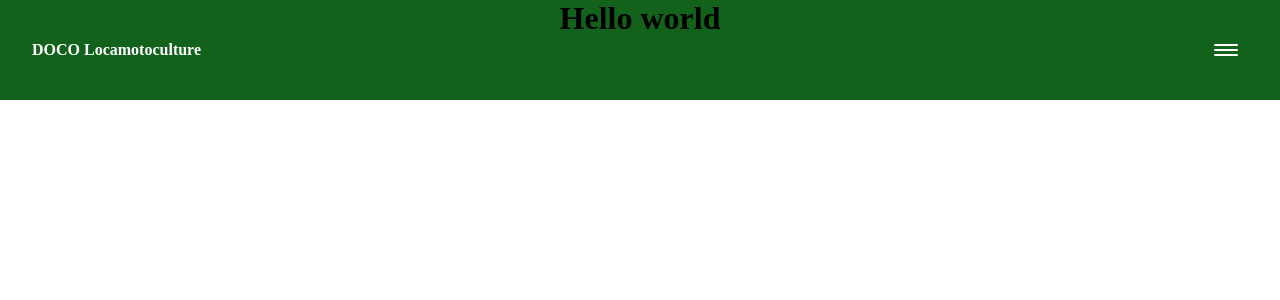
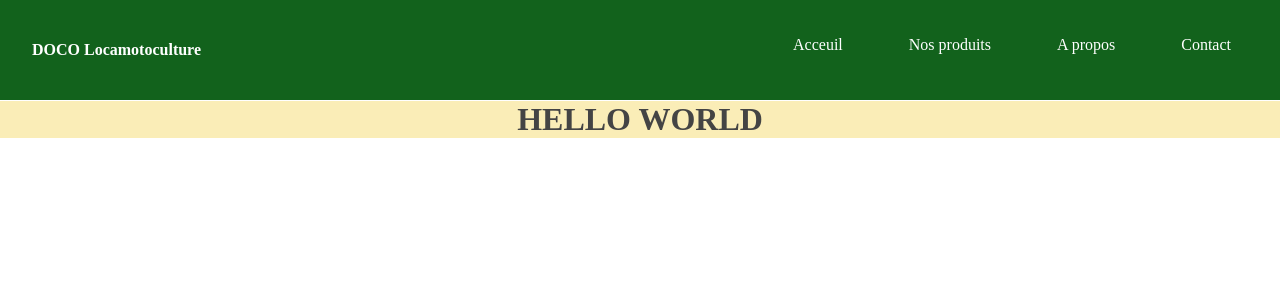
Before and after one commit to Mondot547/SARLDocoLocamotoculture, a React (Create React App) app: page / in a window 1280 px wide. Shown: the top 300 px of the page. Built offline with nearby package versions, Linux system fonts and the light colour scheme.

Commit message:
finition de la navbar destop

```diff
--- a/src/App.js
+++ b/src/App.js
@@ -1,6 +1,5 @@
 import React from 'react';
 import { Route, Routes, BrowserRouter } from 'react-router-dom';
-import Nav from './components/menu/Nav';
 import Home from './pages/Home';
 import './pages/Products';
 import './pages/About';
@@ -13,9 +12,6 @@ const App = () => {
   return (
 
     <BrowserRouter>
-      <header>
-        <Nav />
-      </header>
       <Routes>
         <Route path="/" element={<Home />} />
         <Route path="/products" element="products" />
--- a/src/components/menu/Nav.jsx
+++ b/src/components/menu/Nav.jsx
@@ -18,10 +18,23 @@ const Nav = () => {
     <nav className={navOpen ? 'nav-open' : ''}>
       <div className="nav-container">
         <div className="navbar">
-            <div className="nav-logo">
-              <p>DOCO Locamotoculture</p>
-            </div>
-
+          <div className="nav-logo">
+            <p>DOCO Locamotoculture</p>
+          </div>
+          <ul className="nav-links-desktop">
+            <li className="nav-item-desktop">
+              <Link to="/">Acceuil</Link>
+            </li>
+            <li className="nav-item-desktop">
+              <Link to="/products">Nos produits</Link>
+            </li>
+            <li className="nav-item-desktop">
+              <Link to="/about">A propos</Link>
+            </li>
+            <li className="nav-item-desktop">
+              <Link to="/contact">Contact</Link>
+            </li>
+          </ul>
 
           <div className="menu-toggle" onClick={toggleNav}>
             <div
--- a/src/components/menu/Nav.scss
+++ b/src/components/menu/Nav.scss
@@ -1,3 +1,22 @@
+//definition du breakpoint desktop
+$breakpoint: (
+    desktop: 1100px,
+    mobile: 350px
+);
+
+//creation des mixin
+@mixin mobile {
+    @media srceen and (min-width: map-get($breakpoint, mobile)) {
+        @content;
+    }
+}
+
+@mixin desktop {
+    @media screen and (min-width: map-get($breakpoint, desktop)) {
+        @content;
+    }
+}
+
 //Définition des variables
 $nav-bg: #12621C;
 $line-color: #fff;
@@ -6,11 +25,15 @@ $hambox-bg: #023509;
 
 //style de base de la nav
 nav {
-    position: fixed;
+    position: relative;
     background: $nav-bg;
     width: 100%;
     top: 0;
     left: 0;
+
+    .nav-container {
+
+
 
         //Style des éléments de la berre de navigation
         .navbar {
@@ -20,6 +43,45 @@ nav {
             align-items: center;
             padding: 2em;
 
+            .nav-links-desktop {
+
+                display: none;
+
+                @include desktop {
+                    position: relative;
+                    width: 100%;
+                    height: 30px;
+                    display: inline-flex;
+                    justify-content: flex-end;
+                    list-style: none;
+                    gap: 2rem;
+                }
+
+                .nav-item-desktop {
+                    border: 1px solid transparent;
+
+                    &:hover {
+                        @include desktop {
+                        position: relative;
+                        border: 1px solid $line-color;
+                        border-radius: 10px;
+                        }
+                    }
+
+                    a {
+                        text-decoration: none;
+                        color: $line-color;
+                        margin: 1rem;
+
+                        &:hover {
+                            border: 1px solid $line-color;
+                        }
+                        &:visited {
+                            color: $line-color;
+                        }
+                    }
+                }
+            }
 
             //Style du logo de la barre de navigation
             .nav-logo {
@@ -37,6 +99,10 @@ nav {
                 width: 100%;
                 cursor: pointer;
 
+                @include desktop {
+                    display: none;
+                }
+
 
                 //Style de la boite du hamburger
                 .hambox {
@@ -50,6 +116,10 @@ nav {
                     border-radius: 50%;
                     transition: 0.3s ease;
                     padding-top: 1em;
+
+                    @include desktop {
+                        display: none;
+                    }
 
 
                     &:hover {
@@ -75,7 +145,7 @@ nav {
                     .lineTop {
 
                         &.spin {
-                        margin: 0.2rem 0.6rem;
+                            margin: 0.3rem 0.65rem;
                             transform: rotate(135deg);
                             color: $line-color;
 
@@ -91,7 +161,7 @@ nav {
                     .lineBottom {
 
                         &.spin {
-                        margin: -0.5rem 0.6rem;
+                            margin: -0.55rem 0.7rem;
                             transform: rotate(225deg);
                             color: $line-color;
                         }
@@ -105,6 +175,9 @@ nav {
 
         //Style de l'overlay
         .nav-overlay {
+            position: relative;
+            z-index: 2;
+            top: 30rem;
             background: $nav-bg;
             width: 100%;
             opacity: 0;
@@ -112,6 +185,10 @@ nav {
             transition: all 2s cubic-bezier(0.075, 0.82, 0.165, 1);
             border-bottom-left-radius: 20px;
             border-bottom-right-radius: 20px;
+
+            @include desktop {
+                display: none;
+            }
 
 
             //Style du group de link overlay
@@ -130,7 +207,8 @@ nav {
                     padding: 0.5em;
                     margin: 0.5rem;
 
-                &:hover, &:focus-within {
+                    &:hover,
+                    &:focus-within {
                         border: 1px solid $line-color;
                         border-radius: 10px;
                         transition: all 0.2s ease;
@@ -152,6 +230,8 @@ nav {
             }
         }
 
+    }
+
     //Style de la barre de navigation lorsqu'elle est ouverte
     &.nav-open {
         .nav-overlay {
@@ -166,8 +246,6 @@ nav {
         //Style de la boite et des lignes quand l'overlay apparait
         .hambox .lineTop {
             transform: rotate(45deg);
-            top: 50%;
-            margin-top: -1px;
         }
 
         .hambox .lineMiddle {
@@ -176,8 +254,6 @@ nav {
 
         .hambox .lineBottom {
             transform: rotate(-45deg);
-            top: 50%;
-            margin-top: -1px;
         }
     }
 }
--- a/src/pages/Home.jsx
+++ b/src/pages/Home.jsx
@@ -1,11 +1,15 @@
 import React from 'react';
 import './scss/Home.scss';
+import Nav from '../components/menu/Nav';
 
 const Home = () => {
     return (
         <>
+            <header>
+                <Nav />
+            </header>
             <main>
-                <h1>Hello world</h1>
+                <h1>hello world</h1>
             </main>
         </>
     );
--- a/src/pages/scss/Home.scss
+++ b/src/pages/scss/Home.scss
@@ -1,11 +1,20 @@
+
+header {
+    position: fixed;
+    width: 100%;
+}
+
 main {
+    position: relative;
     width: 100%;
-    position: relative;
+    top: 6.29rem;
+    height: 100%;
     display: flex;
     justify-content: center;
-    align-items: center;
+    background-color: #faedb7;
+    color: #444;
 
     h1 {
-        top: 5rem;
+        text-transform: uppercase;
     }
 }
```
Lines whose indentation alone changed are shown as unchanged.
